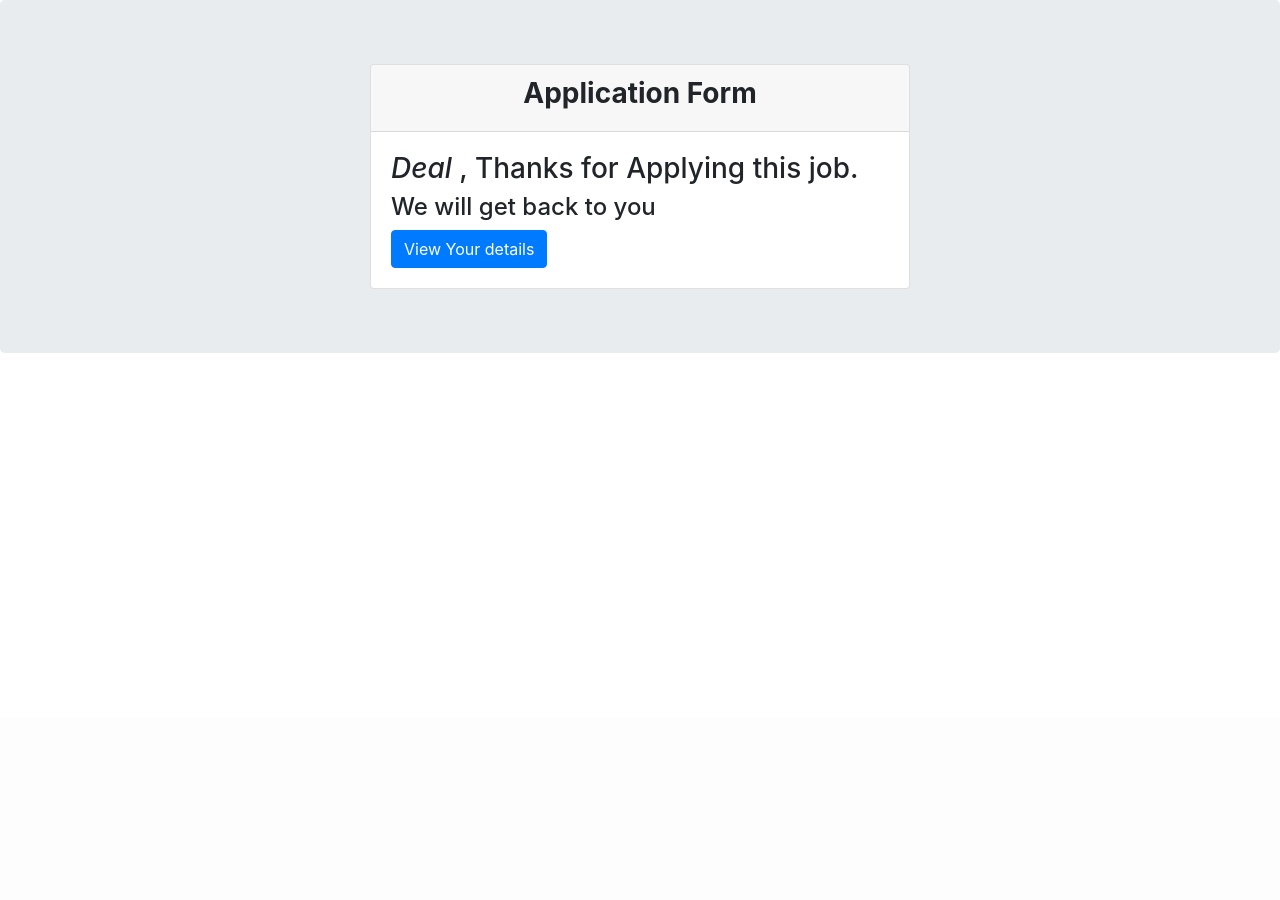
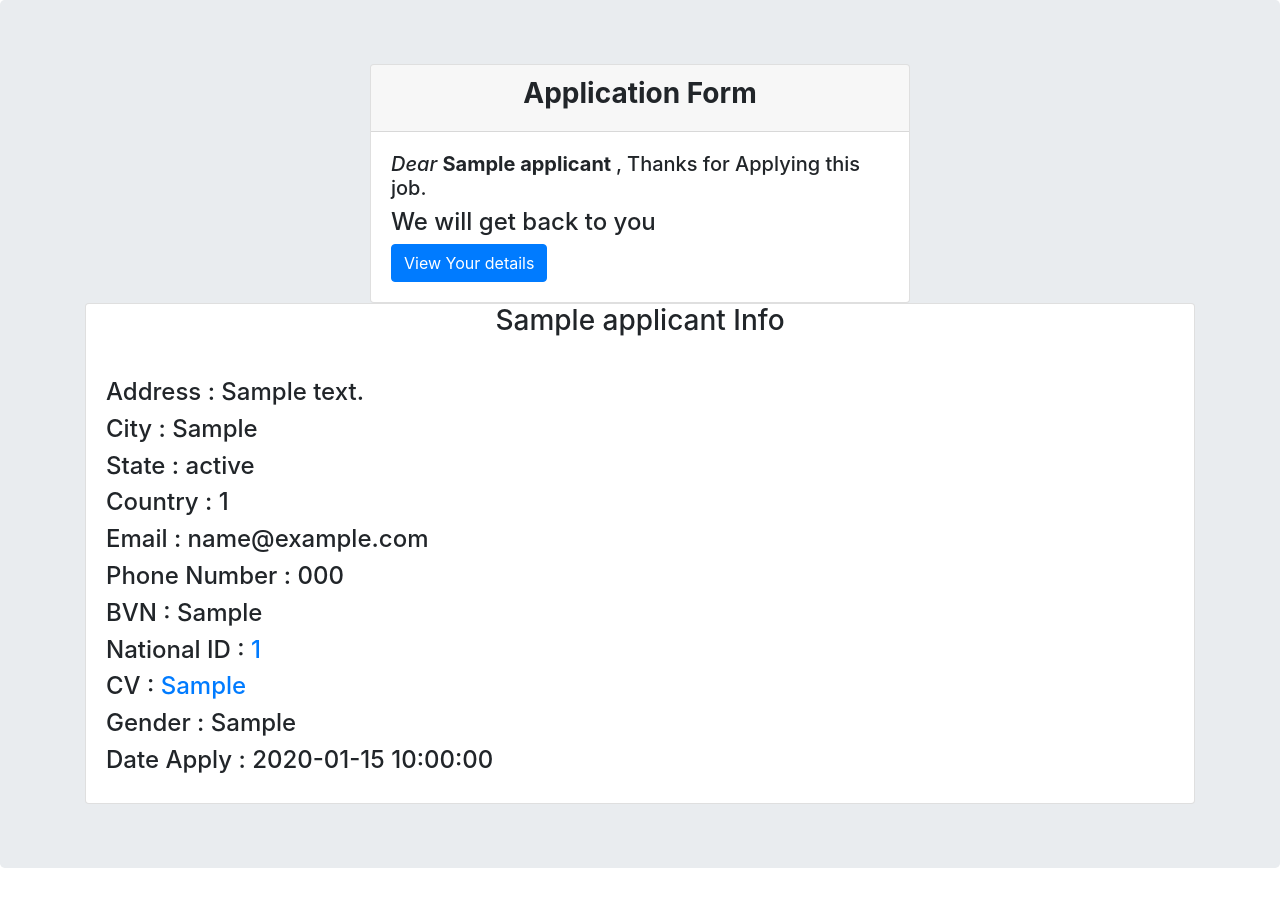
Before and after one commit to oluokunkabiru/job-validation, a PHP site: page /thanks.php in a window 1280 px wide, after a click on "View Your details". Shown: the part 82-982 px from the top of the page. Before the commit the page ends 435 px from the top, so only its background shows below. Run offline with PHP 8.4, Linux system fonts and the light colour scheme; the visitor is signed in with stand-in values (Sample User, id 1); tables that the repository leaves empty or names only in its code hold one stand-in row (values such as "Sample post").

Commit message:
about to add applocant details

```diff
--- a/apply.php
+++ b/apply.php
@@ -151,7 +151,7 @@ if(isset($_POST['advanceinfo'])){
                         $imageFileType = strtolower(pathinfo($target_file,PATHINFO_EXTENSION));
                         // Check if image file is a actual image or fake image
                         // echo $imageFileType."<br>";
-                        $nationalid =$target_dir. $_POST['name'] ." (".$time.").".$imageFileType;
+                        $nationalid =$_POST['name'] ." (".$time.").".$imageFileType;
                         // echo "<br> $newName <br>";
                         if(!empty($imageFileType)){
                             $check = getimagesize($_FILES["nationalid"]["tmp_name"]);
@@ -203,7 +203,7 @@ if(isset($_POST['advanceinfo'])){
                                     $imageFileType = strtolower(pathinfo($target_file,PATHINFO_EXTENSION));
                                     // Check if image file is a actual image or fake image
                                     // echo $imageFileType."<br>";
-                                    $cv =$target_dir. $_POST['name'] ." (".$time.").".$imageFileType;
+                                    $cv =$_POST['name'] ." (".$time.").".$imageFileType;
                                     // echo "<br> $newName <br>";
                                     if(!empty($imageFileType)){
                                         // $check = getimagesize($_FILES["cv"]["tmp_name"]);
--- a/thanks.php
+++ b/thanks.php
@@ -28,10 +28,10 @@ foreach($names as $na){
           <div class="col-md-6">
               <div class="card">
                   <div class="card-header"><h3 class="font-weight-bold text-center">Application Form</h3></div>
-                  <div class="card-body">
-                      <h3><i>Deal </i><?php $name ?>, Thanks for Applying this job.</h3>
+                  <div class="card-body text center">
+                      <h5><i>Dear </i> <b><?php echo $name ?></b>, Thanks for Applying this job.</h5>
                       <h4>We will get back to you </h4>
-                      <a href="#view" class="btn btn-primary text-center">View Your details</a>
+                      <a href="#view" class="btn btn-primary text-center" data-toggle="collapse">View Your details</a>
                   </div>
                 </div>
 
@@ -39,40 +39,28 @@ foreach($names as $na){
 
           <div class="col-md-3"></div>
       </div>
-  </div>
-  <!-- The Modal -->
-<div class="modal" id="whybvn">
-  <div class="modal-dialog">
-    <div class="modal-content">
 
-      <!-- Modal Header -->
-      <div class="modal-header">
-        <h4 class="modal-title">Why Do We Request For Your BVN?</h4>
-        <button type="button" class="close" data-dismiss="modal">&times;</button>
-      </div>
+      <!-- The Modal -->
+  <div id="view" class="collapse card">
+      <div class="card-title"> <h3 class="text-center"><?php echo $name?> Info</h3></div>
+      <div class="card-body">
+      <h4>Address : <?php echo $applicant['address'] ?></h4>
+      <h4>City : <?php echo $applicant['city'] ?></h4>
+      <h4>State : <?php echo $applicant['state'] ?></h4>
+      <h4>Country : <?php echo $applicant['country'] ?></h4>
+      <h4>Email : <?php echo $applicant['email'] ?></h4>
+      <h4>Phone Number : <?php echo $applicant['phone'] ?></h4>
+      <h4>BVN : <?php echo $applicant['bvn'] ?></h4>
+      <h4>National ID : <a href="upload/<?php echo $applicant['nationalid']?>" download><?php echo $applicant['nationalid']?></a> </h4>
+      <h4>CV : <a href="upload/<?php echo $applicant['cv']?>" download><?php echo $applicant['cv']?></a> </h4>
+      <h4>Gender : <?php echo $applicant['gender'] ?></h4>
+      <h4>Date Apply : <?php echo $applicant['reg_date'] ?></h4>
 
-      <!-- Modal body -->
-      <div class="modal-body">
-        <p>
-            This day people have given false information about themselves and its only through your
-            BVN and national Identifiacation we can surely know more about you before you can be consider
-            for this job.
-        </p>
-        <p>
-            We have experience many false information provided by applicate many times without numbers
-            and we come up with getting to know more about you through this procedure.
-        </p>
-        <p class="float-right"><b><i>Thanks for your understanding</i></b></p>
-      </div>
-
-      <!-- Modal footer -->
-      <div class="modal-footer">
-        <button type="button" class="btn btn-danger" data-dismiss="modal">Close</button>
       </div>
 
     </div>
   </div>
-</div>
+
 
 </div>
 </body>
```
Also changed, not shown: admin.php (added, +72 -0 lines), detail.php (added, +21 -0 lines).
